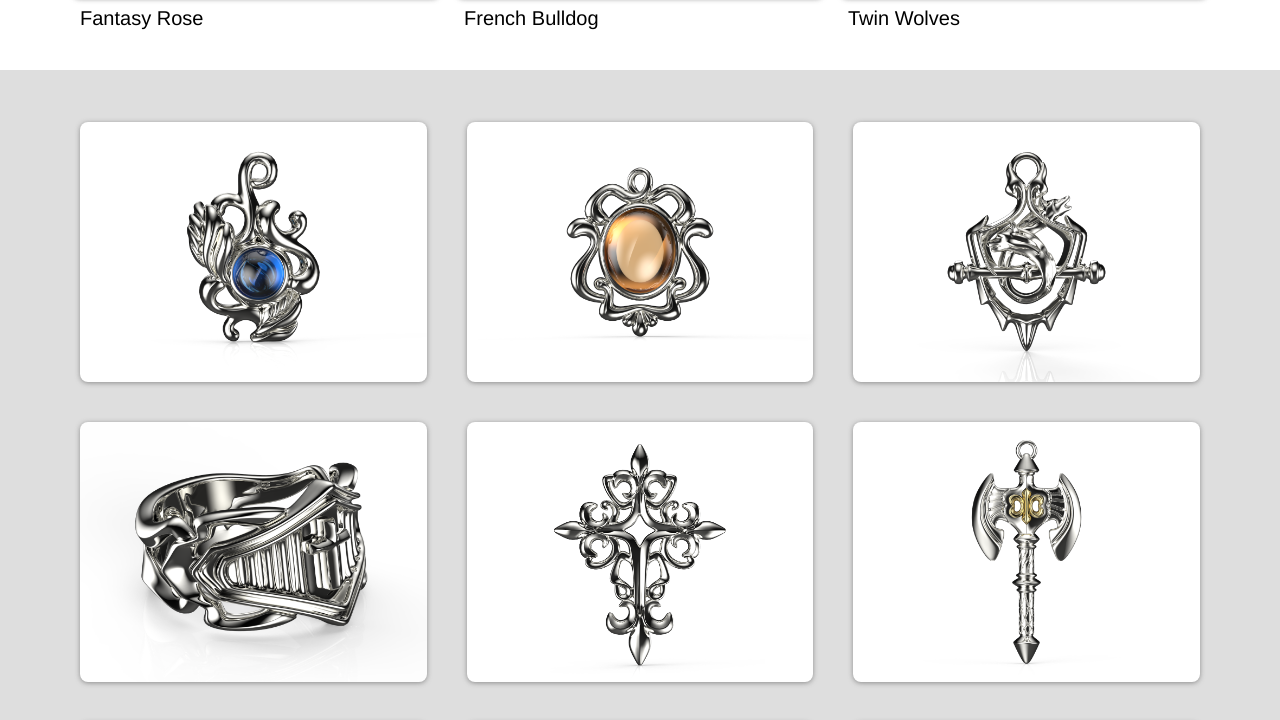
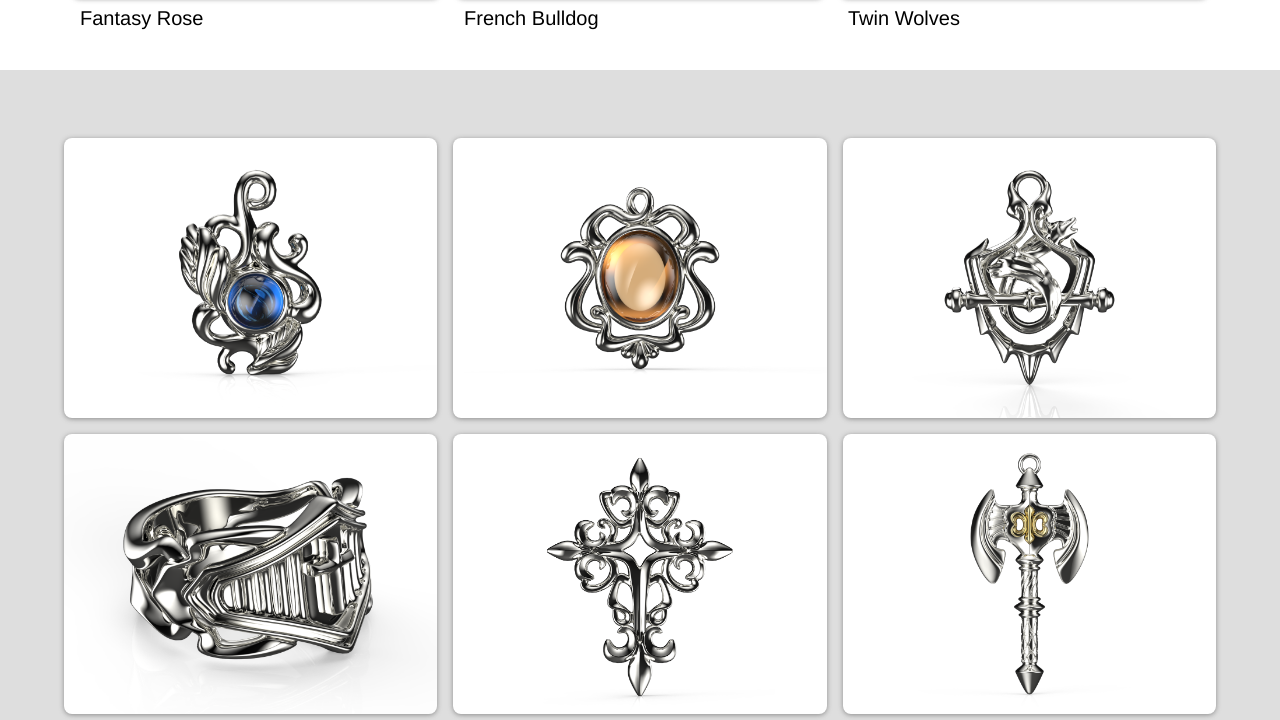
Before and after one commit to Darric-Lu/portfolio-model, a Vue app: page /#/ in a window 1280 px wide. Shown: the part 1366-2086 px from the top of the page. Built offline with nearby package versions, Linux system fonts and the light colour scheme.

Commit message:
Update HomeWorks grid

```diff
--- a/src/components/HomeWorks.vue
+++ b/src/components/HomeWorks.vue
@@ -107,12 +107,10 @@
 .works-wrapper {
   display: grid;
   width: 90vw;
-  padding: 16px;
-  margin: 0 auto;
-  justify-content: center;
+  margin: 32px auto;
   align-items: center;
-  grid-template-columns: repeat(auto-fill, minmax(300px, 1fr));
-  grid-gap: 40px;
+  grid-template-columns: 1fr 1fr;
+  grid-gap: 16px;
 
   .work {
     border-radius: 8px;
@@ -202,13 +200,12 @@
   right: 15px;
 }
 
-@media screen and (min-width: 1880px) {
+@media screen and (min-width: 768px) {
   .works-wrapper {
-    grid-template-columns: repeat(auto-fill, minmax(400px, 1fr));
+    grid-template-columns: repeat(auto-fill, minmax(215px, 1fr));
   }
 }
-
-@media screen and (min-width: 2258px) {
+@media screen and (min-width: 1260px) {
   .works-wrapper {
     grid-template-columns: repeat(auto-fill, minmax(300px, 1fr));
   }
```
